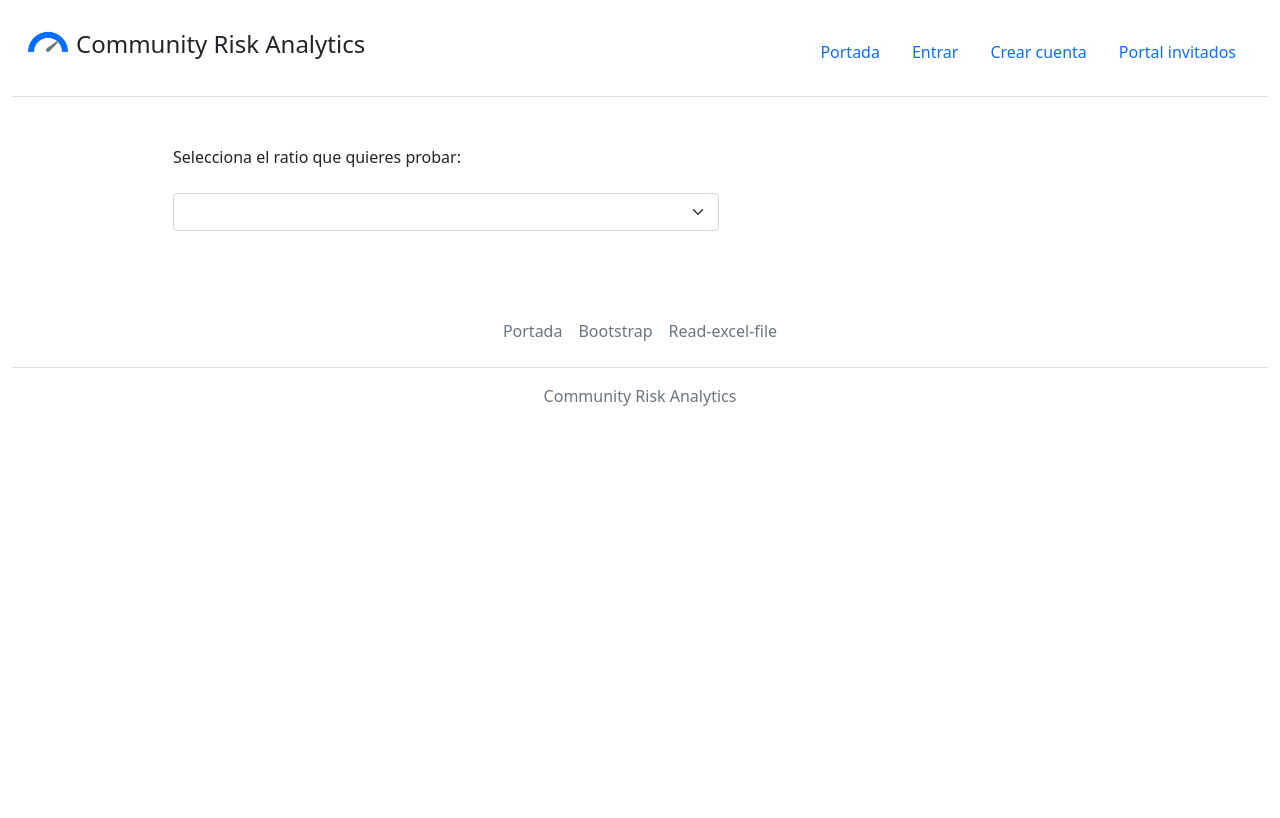
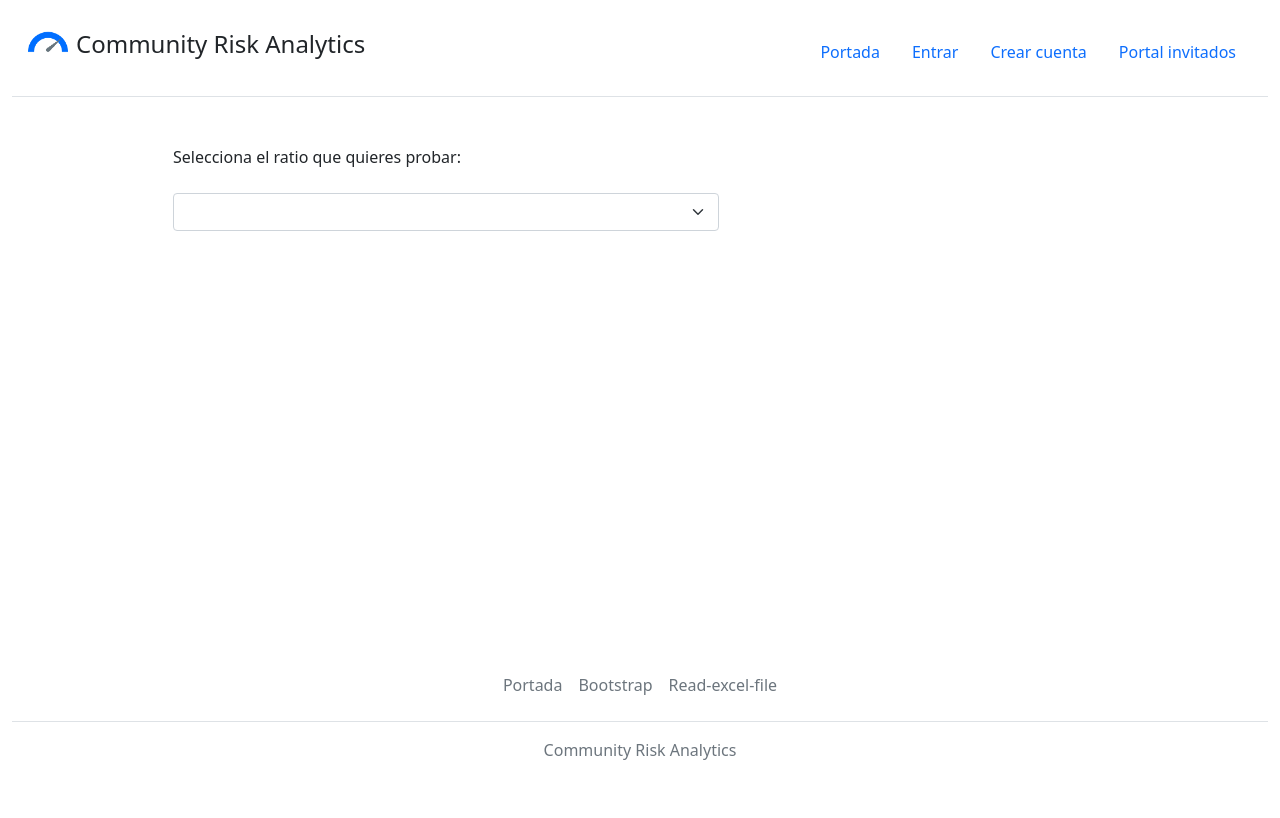
Before and after one commit to AitorSanRod/communityRiskAnalytics, a PHP site: page /pages/portalInvitado.html in a window 1280 px wide. Before the commit the page ends 406 px from the top, so only its background shows below. Run offline with PHP 8.4, Linux system fonts and the light colour scheme.

Commit message:
Retoque pruebas

```diff
--- a/js/crearEstados.js
+++ b/js/crearEstados.js
@@ -18,6 +18,7 @@
   let divInformacionExcel = document.getElementById('informacionExcel');
   let comentarioExcel = document.getElementById('comentarioExcel');
   let botonEnvioDatosConExcel = document.getElementById('enviarDatosExcel');
+  let datosPlantilla = document.getElementById('informacionPlantilla');
   //comentario
   let inputComentario = document.getElementById('comentario');
   let controlComentario = document.getElementById('controlComentario');
@@ -210,18 +211,21 @@
       formularioManual.style.display = 'block';
       datosExcel.style.display = 'none';
       divInformacionExcel.style.display = 'none';
+      datosPlantilla.style.display = 'none';
       resetFormulario();
 
     } else if (tipoDeSubida.value == 'excel') { //Mostrar datos excel
       formularioManual.style.display = 'none';
       datosExcel.style.display = 'block';
       divInformacionExcel.style.display = 'block';
+      datosPlantilla.style.display = 'block';
       resetFormulario();
 
     } else { // Dejar la sección vacia
       formularioManual.style.display = 'none';
       datosExcel.style.display = 'none';
       divInformacionExcel.style.display = 'none';
+      datosPlantilla.style.display = 'none';
       resetFormulario();
 
     }
--- a/pages/nuevoEstado.html
+++ b/pages/nuevoEstado.html
@@ -148,7 +148,7 @@
                     <button type="submit" class="btn btn-primary my-3" id="botonGuardarDatos">Guardar datos</button>
                 </form>
             </section>
-            <section class="col col-lg-4 col-md-12 col-sm-12 col-12 border border-2 rounded-3">
+            <section class="col col-lg-4 col-md-12 col-sm-12 col-12 border border-2 rounded-3" id="informacionPlantilla">
                 <h3 class="text-center my-3">Datos de la plantilla</h3>
                 <div id="informacionExcel"></div>
             </section>
--- a/pages/portalInvitado.html
+++ b/pages/portalInvitado.html
@@ -27,7 +27,7 @@
         </header>
     </div>
     <!-- Secciones -->
-    <div class="container">
+    <div class="container" id="contenidoPrincipal">
         <div class="row gap-2 my-5 justify-content-center">
             <section class="col col-12 col-lg-6">
                 <label for="seleccionRatio" class="form-label">Selecciona el ratio que quieres probar:</label>
@@ -51,7 +51,7 @@
                 </form>
                 <button class="btn btn-primary" id="calcular">Calcular</button>
             </section>
-            <section class="col col-12 col-lg-4 d-flex flex-column justify-content-center align-items-center">
+            <section class="col col-12 col-lg-4 d-flex flex-column justify-content-center align-items-center my-4">
                 <h3 class="text-center" id="mostrarRatio"></h3>
                 <h4 class="text-center" id="pizarra"></h4>
             </section>
--- a/styles/crearEstados.css
+++ b/styles/crearEstados.css
@@ -19,3 +19,7 @@
 #informacionExcel {
   display: none;
 }
+
+#informacionPlantilla{
+  display: none;
+}
--- a/styles/portalInvitados.css
+++ b/styles/portalInvitados.css
@@ -1,3 +1,8 @@
-#formulario, #calcular {
+#formulario,
+#calcular {
     display: none;
 }
+
+#contenidoPrincipal {
+    height: 60vh;
+}
```
